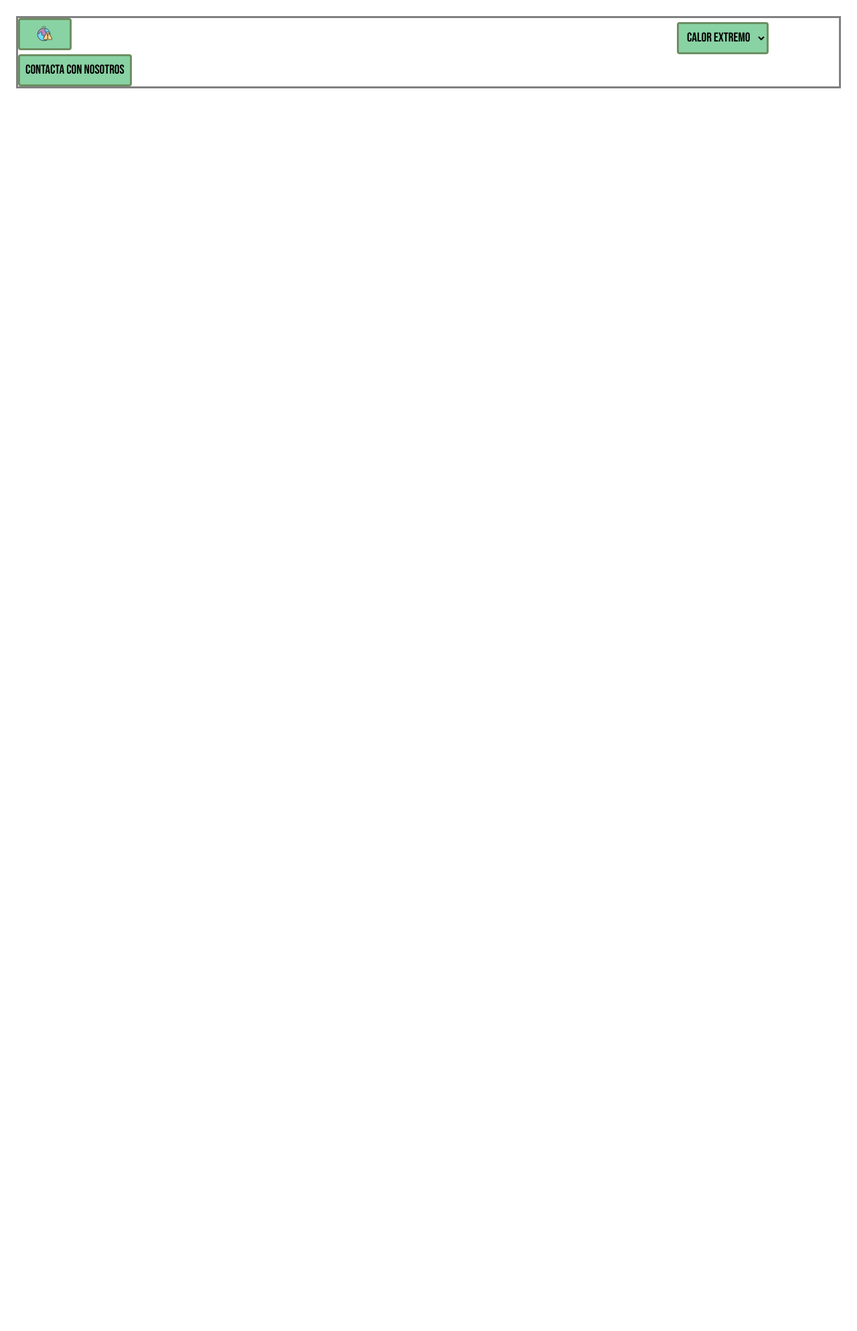
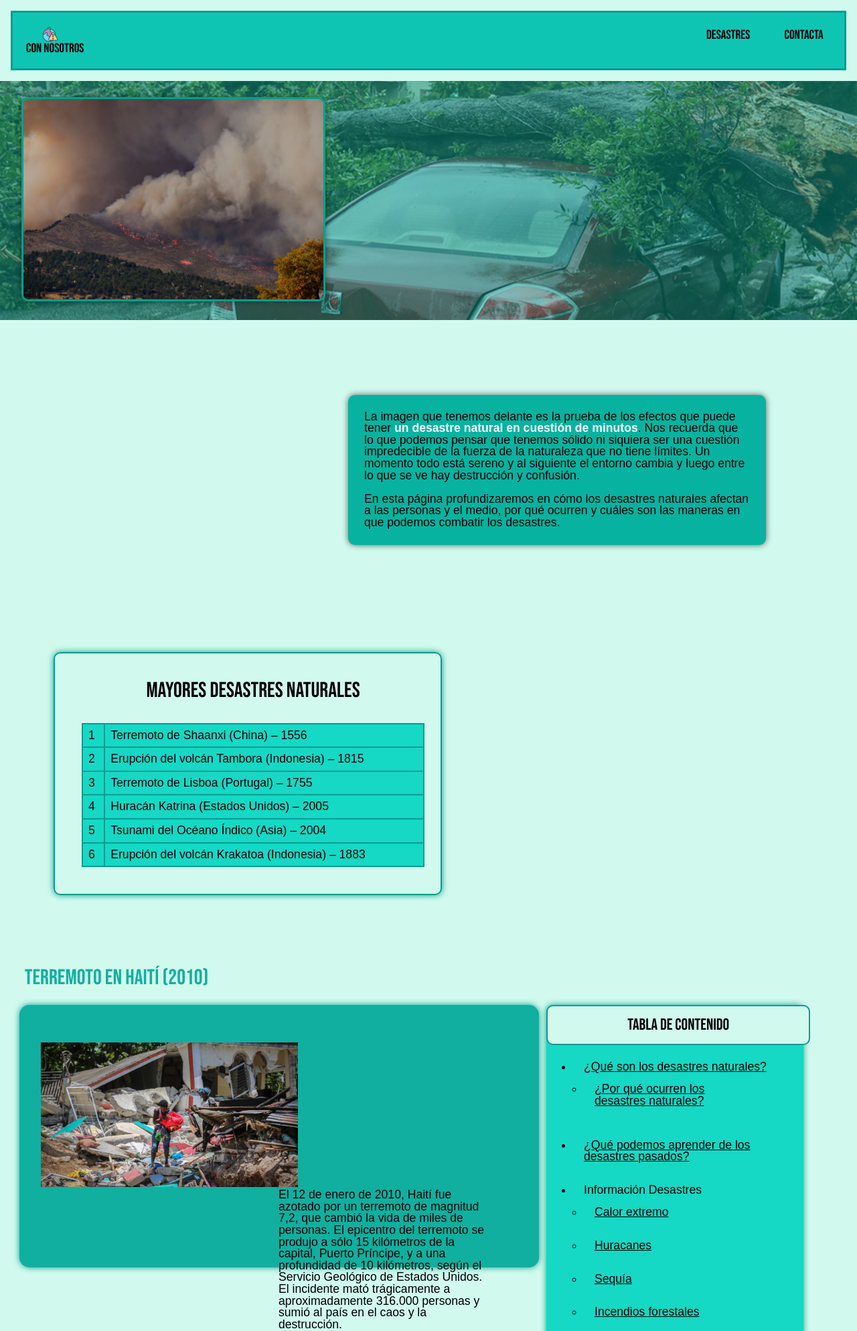
Before and after one commit to jcarrozadev/2daw, a PHP site: page / in a window 1280 px wide. Shown: the top 1988 px of the page at 67% size. Before the commit the page ends 132 px from the top, so only its background shows below. Run offline with PHP 8.4, Linux system fonts and the light colour scheme.

Commit message:
Add files via upload

```diff
--- a/DIWI/desastres/css/reset.css
+++ b/DIWI/desastres/css/reset.css
@@ -31,9 +31,9 @@ footer, header, hgroup, menu, nav, section {
 body {
 	line-height: 1;
 }
-ol, ul {
+/* ol, ul {
 	list-style: none;
-}
+} */
 blockquote, q {
 	quotes: none;
 }
--- a/DIWI/desastres/css/stylesheet.css
+++ b/DIWI/desastres/css/stylesheet.css
@@ -1,43 +1,283 @@
 @import url('https://fonts.googleapis.com/css2?family=Bebas+Neue&family=Poppins:ital,wght@0,100;0,200;0,300;0,400;0,500;0,600;0,700;0,800;0,900;1,100;1,200;1,300;1,400;1,500;1,600;1,700;1,800;1,900&display=swap');
-@import url('https://fonts.googleapis.com/css2?family=Montserrat:ital,wght@0,100..900;1,100..900&display=swap');
+/* Gama de colores */
 
-* {
-    font-family: Bebas Neue;
+/*
+
+Color 1: #1cebd7
+Color 2: #15d8c5
+Color 3: #0ec5b3
+Color 4: #07b2a0
+Color 6: #009f8e
+
+*/
+
+html {
+    scroll-behavior: smooth;
 }
 
-nav {
-    margin: 3vh;
-    border: 3px solid grey;
+body {
+    background-color: rgb(209, 249, 237);
+    font-family: Arial;
+    font-weight: 400;
+    font-size: 1.1rem;
+
 }
 
-nav button, nav select {
+h1 {
+    margin: 3vh;
+    font-family: bebas neue;
+    font-size: xx-large;
+    color: #10afa0;
+}
+
+/* Barra de Navegación */
+
+nav {
+    margin: 2vh;
+    padding: 2.5vh;
+    background-color: #0ec5b3;
+    border: 3px solid #009f8e;
+}
+
+nav ul li a{
+    font-family: Bebas Neue;
     font-size: 1.2rem;
-    background-color: rgb(137, 210, 163);
-    padding: 1vh;
-    border: 3px solid rgb(109, 143, 98);
+    text-decoration: none;
+    color: black;
+    padding: 2vh;
     border-radius: 4px;
 }
 
-nav button:nth-of-type(1) {
-    /* Logo */
-    margin: 0;
-    width: 10vh;
-    height: 6vh;
+nav ul li a:hover {
+    background-color: #15d8c5;
+    box-shadow: 0px 0px 10px #10afa0;
+    transition: 0.5s;
 }
 
-nav button:nth-of-type(2), nav select {
-    margin: 0;
-    width: auto;
-    height: 6vh;
+nav ul a img {
+    vertical-align: middle;
 }
 
-nav button:hover, nav select:hover {
-    background-color: rgb(116, 229, 169);
-    box-shadow: 0px 0px 5px rgba(0, 0, 0, 0.214);
-    transition: 0.4s;
+nav ul li {
+    padding: 1vh;
+    display: inline;
 }
 
 .separador {
     display: inline-block;
     width: 70vw;
 }
+
+/* Fin Barra de Navegación */
+
+#contenedorPrincipal {
+    background-color: rgba(0, 0, 0, 0.449);
+    background-image: url(/img/background1.png);
+}
+
+#contenedorPrincipal figure img {
+    width: 35vw;
+    margin: 3vh;
+    margin-left: 4vh;
+    border-radius: 10px;
+    border: 3px solid #009f8e;
+    box-shadow: 0px 0px 10px rgba(0, 0, 0, 0.43);
+}
+
+#contenedorPrincipal figure img:hover {
+    transform: scale(1.05);
+    transition: 0.5s;
+}
+
+#contenedorPrincipal figure figcaption {
+    background-color: #07b2a0;
+    box-shadow: 0px 0px 10px #00000098;
+    color: black;
+    border-radius: 10px;
+    padding: 3vh;
+    width: 45vw;
+    margin: 14vh 17vh 10vh 10vh;
+    float: right;
+}
+
+#imgFondoPrincipal {
+    width: 100vw;
+    height: 60vh;
+    padding: 10vh;
+}
+
+#tablaDesastres {
+    box-shadow: 0px 0px 10px #009f8e;
+}
+
+#tablaDesastres:hover, #tablaContenido:hover, #contenedorPrincipal figure figcaption:hover {
+    transform: scale(1.02);
+    transition: 0.2s;
+}
+
+.destacable {
+    color:#ffffff;
+    font-weight: bold;
+}
+
+section article:nth-of-type(2) div{
+    display: inline-block;
+    margin: 10vh 10vh 10vh 10vh;
+    border: 2px solid #009f8e;
+    width: 45vw;
+    height: max-content;
+    border-radius: 10px;
+}
+
+section article:nth-of-type(2) table {
+    width: 40vw;
+}
+
+section article:nth-of-type(2) table,tr,td {
+    background-color: #15d8c5;
+    border: 2px solid #009f8e;
+    margin: 5vh;
+    padding: 1vh;
+}
+
+section article:nth-of-type(2) div caption {
+    margin-bottom: 4vh;
+    font-family: bebas neue;
+    font-size: xx-large;
+}
+
+section article:nth-of-type(2) aside {
+    margin: 10vh;
+    width: 30vw;
+    background-color: #15d8c5;
+    float: right;
+    border-radius: 10px;
+    max-height: min-content;
+    box-shadow: 0px 0px 10px #009f8e;
+}
+
+section article:nth-of-type(2) aside div:nth-of-type(1) {
+    text-align: center;
+    margin: 0;
+    padding: 2vh;
+    background-color: rgb(209, 249, 237);
+    max-width:28vw;
+    font-family: bebas neue;
+    font-size: x-large;
+}
+
+section article:nth-of-type(2) aside div:nth-of-type(2) {
+    margin: 1vh 4vh 15vh 5vh;
+    max-width:23.9vw;
+    border: none;
+}
+
+section article:nth-of-type(2) ul li {
+    padding: 2vh;
+}
+
+section article:nth-of-type(2) ul li a {
+    text-decoration: underline;
+    color: black;
+}
+
+/* Plantilla de Noticia 1 */
+
+.noticia {
+    margin-left: 1%;
+}
+
+.noticia img {
+    width: 30vw;
+    margin-left: 2vh;
+}
+
+.noticia figure {
+    margin-left: 2vh;
+    background-color: #10afa0;
+    box-shadow: 0px 0px 10px #009f8e;
+    border-radius: 15px;
+    width: fit-content;
+    padding: 2vh;
+}
+
+.noticia:hover {
+    transform: scale(1.01);
+    transition: 0.5s;
+}
+
+.noticia figure figcaption {
+    width: 25vw;
+    padding-left: 3vh;
+    float: right;
+}
+
+/* Plantilla de Noticia 2 */
+
+.noticia2 {
+    text-align: right;
+    margin-left: 35%;
+}
+
+.noticia2 h1 {
+    margin-right: 11vh;
+}
+
+.noticia2 img {
+    width: 30vw;
+    margin-left: 2vh;
+}
+
+.noticia2 figure {
+    margin-left: 2vh;
+    background-color: #10afa0;
+    box-shadow: 0px 0px 10px #009f8e;
+    border-radius: 15px;
+    width: fit-content;
+    padding: 2vh;
+}
+
+.noticia2:hover {
+    transform: scale(1.01);
+    transition: 0.5s;
+}
+
+.noticia2 figure figcaption {
+    width: 25vw;
+    padding-left: 3vh;
+    float: right;
+}
+
+/* Noticia 1 */
+
+#haiti img {
+    margin-top: 5vh;
+}
+
+#haiti figure {
+    height: 45vh;
+}
+
+/* Noticia 2 */
+
+#katrina img {
+    margin-top: 4vh;
+}
+
+#katrina figure {
+    height: 52vh;
+}
+
+/* Noticia 3 */
+
+#tsunami1 img {
+    margin-top: 2vh;
+}
+
+#tsunami1 figure {
+    height: 62vh;
+}
+
+#tsunami1 figure figcaption {
+    margin-top: 20vh;
+}
--- a/DIWI/desastres/index.html
+++ b/DIWI/desastres/index.html
@@ -4,29 +4,177 @@
         <meta charset=UTF-8>
         <meta name=viewport content='width=device-width, initial-scale=1.0'>
         <meta name=author content='Javier Arias Carroza jariasc14@gmail.com'>
-        <link rel=icon type=image/x-icon href=/img/favicon.png>
-        <title>Base</title>
+        <link rel=icon type=image/x-icon href=/img/logo.png>
+        <title>Mayores Desastres Naturales</title>
 
         <link rel=stylesheet href=css/reset.css>
         <link rel=stylesheet href=css/stylesheet.css>
         <!-- Resto de hojas de estilo CSS -->
     </head>
     <body>
-        <nav>
-            <button>
-                <img src="img/logo.png" alt="Logo">
-            </button>
-            <div class="separador"></div>
-            <select name="desastres" id="desastres">
-                <option value="des1">Calor Extremo</option>
-                <option value="des2">Tormentas</option>
-                <option value="des3">Tsunami</option>
-            </select>
-            <button>
-                Contacta con Nosotros
-            </button>
-        </nav>
-
+        <header>
+            <nav>
+                <ul>
+                    <li>
+                        <a href="index.html">
+                            <img src="img/logo.png" alt="Logo">
+                        </a>
+                    </li>
+                    <li class="separador"></li>
+                    <li>
+                        <a href="#haiti" class="active">
+                            Desastres
+                        </a>
+                    </li>
+                    <li>
+                        <a href="contacta.html">
+                            Contacta con Nosotros
+                        </a>
+                    </li>
+                </ul>
+            </nav>
+        </header>
+        <main>
+            <section>
+                <article id="contenedorPrincipal">
+                    <figure>
+                        <img src="img/fotoPrincipal.avif" alt="Incendio masivo">
+                        <figcaption>
+                            La imagen que tenemos delante es la prueba de los efectos que puede tener <span class="destacable">un desastre natural en cuestión de minutos</span>. Nos recuerda que lo que podemos pensar que tenemos
+                            sólido ni siquiera ser una cuestión impredecible de la fuerza de la naturaleza que no tiene límites. Un momento todo está sereno y al siguiente el entorno cambia y luego
+                            entre lo que se ve hay destrucción y confusión.<br><br>
+                            En esta página profundizaremos en cómo los desastres naturales afectan a las personas y el medio, por qué ocurren y cuáles son las maneras en que podemos combatir los desastres.
+                        </figcaption>
+                    </figure>
+                </article>
+                <article>
+                    <div id="tablaDesastres">
+                        <table>
+                            <caption>Mayores Desastres Naturales</caption>
+                            <tr>
+                                <td>1</td>
+                                <td>Terremoto de Shaanxi (China) – 1556</td>
+                            </tr>
+                            <tr>
+                                <td>2</td>
+                                <td>Erupción del volcán Tambora (Indonesia) – 1815</td>
+                            </tr>
+                            <tr>
+                                <td>3</td>
+                                <td>Terremoto de Lisboa (Portugal) – 1755</td>
+                            </tr>
+                            <tr>
+                                <td>4</td>
+                                <td>Huracán Katrina (Estados Unidos) – 2005</td>
+                            </tr>
+                            <tr>
+                                <td>5</td>
+                                <td>Tsunami del Océano Índico (Asia) – 2004</td>
+                            </tr>
+                            <tr>
+                                <td>6</td>
+                                <td>Erupción del volcán Krakatoa (Indonesia) – 1883</td>
+                            </tr>
+                        </table>
+                    </div>
+                    <aside id="tablaContenido">
+                        <div>Tabla de Contenido</div>
+                        <div>
+                            <ul>
+                                <li>
+                                    <a href="">¿Qué son los desastres naturales?</a>
+                                    <ul>
+                                        <li>
+                                            <a href="">
+                                                ¿Por qué ocurren los desastres naturales?
+                                            </a>
+                                        </li>
+                                    </ul>
+                                </li>
+                                <li>
+                                    <a href="">¿Qué podemos aprender de los desastres pasados?</a>
+                                </li>
+                                <li>
+                                    Información Desastres
+                                    <ul>
+                                        <li>
+                                            <a href="">Calor extremo</a>
+                                        </li>
+                                        <li>
+                                            <a href="">Huracanes</a>
+                                        </li>
+                                        <li>
+                                            <a href="">Sequía</a>
+                                        </li>
+                                        <li>
+                                            <a href="">Incendios forestales</a>
+                                        </li>
+                                        <li>
+                                            <a href="">Volcanes</a>
+                                        </li>
+                                    </ul>
+                                </li>
+                            </ul>
+                        </div>
+                    </aside>
+                </article>
+                <article id="haiti" class="noticia">
+                    <h1>Terremoto en Haití (2010)</h1>
+                    <figure>
+                        <img src="img/haiti.jpg" alt="Terremoto en Haití">
+                        <figcaption>
+                            El 12 de enero de 2010, Haití fue azotado por un terremoto de magnitud 7,2,
+                            que cambió la vida de miles de personas. El epicentro  del terremoto se produjo
+                            a sólo 15 kilómetros de la capital, Puerto Príncipe, y a una profundidad de 10
+                            kilómetros, según el Servicio Geológico de Estados Unidos. El incidente mató
+                            trágicamente a aproximadamente 316.000 personas  y sumió al país en el caos y
+                            la destrucción. <br><br>
+                            El terremoto fue la principal causa de la devastación, pero horas después se
+                            registró un pequeño tsunami que mató a <span class="destacable">cuatro personas más</span>. El terremoto fue el
+                            más fuerte registrado en la región desde 1770 y se sintió en países vecinos como
+                            Cuba, Jamaica y República Dominicana, provocando miedo y evacuaciones preventivas.
+                        </figcaption>
+                    </figure>
+                </article>
+                <article id="katrina" class="noticia2">
+                    <h1>Huracán Katrina (2005)</h1>
+                    <figure>
+                        <img src="img/katrina.jpg" alt="Huracán Katrina">
+                        <figcaption>
+                            El huracán Katrina fue el huracán más destructivo y mortífero de
+                            la temporada de huracanes del Atlántico de 2005. El 23 de agosto
+                            de 2005, el huracán Katrina se formó sobre las Bahamas y cruzó
+                            el sur de Florida como un huracán moderado de categoría 1,
+                            causando algunas muertes e inundaciones antes de disiparse
+                            rápidamente a través del cada vez más fuerte Golfo afgano.
+                            México. <br><br>Después de alcanzar la categoría 5, la tormenta se
+                            debilitó y tocó tierra como huracán de categoría 3 en el sureste
+                            de Luisiana por segunda vez  el 29 de agosto. En su
+                            intensificación, Katrina devastó la costa del Golfo desde
+                            Florida hasta Texas. El mayor número de muertos se registró
+                            en Nueva Orleans, donde la falla de un dique provocó
+                            inundaciones. Muchos se derrumbaron horas después mientras
+                            el huracán avanzaba hacia el interior. Aproximadamente 2.000
+                            personas murieron.
+                        </figcaption>
+                    </figure>
+                </article>
+                <article id="tsunami1" class="noticia">
+                    <h1>Tsunami de Bahía Lituya (1958)</h1>
+                    <figure>
+                        <img src="img/tsunami1.avif" alt="Tsunami de Bahía Lituya">
+                        <figcaption>
+                            El Tsunami de la Bahía de Lituya fue un desastre natural ocurrido
+                            el 9 de julio de 1958 en la Bahía de Lituya, al noreste del Golfo
+                            de Alaska.<br><br> El potente terremoto, de magnitud 8,3  en la escala de Richter,
+                            provocó el colapso de prácticamente toda la montaña, creando un muro de agua
+                            de 516 metros de altura, la ola más grande jamás registrada. Este evento fue
+                            clasificado como un gran tsunami.
+                        </figcaption>
+                    </figure>
+                </article>
+            </section>
+        </main>
         <!-- Scripts de JS al final del body -->
     </body>
 </html>
```
Also changed, not shown: DIWI/desastres/contacta.html (added, +42 -0 lines), DIWI/desastres/img/background1.png (added), DIWI/desastres/img/background2.png (added), DIWI/desastres/img/contenedorPrinicpal.avif (added), DIWI/desastres/img/fotoPrincipal.avif (added), DIWI/desastres/img/haiti.jpg (added), DIWI/desastres/img/katrina.jpg (added), DIWI/desastres/img/tsunami1.avif (added).
